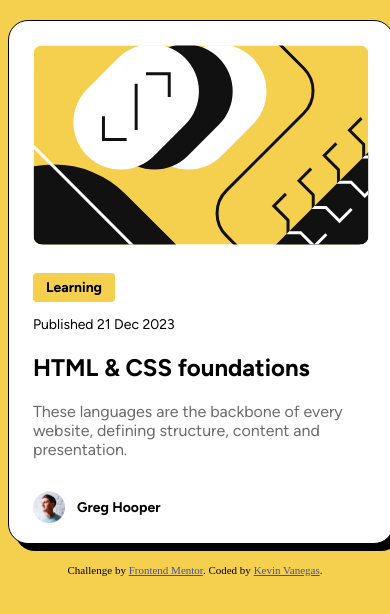
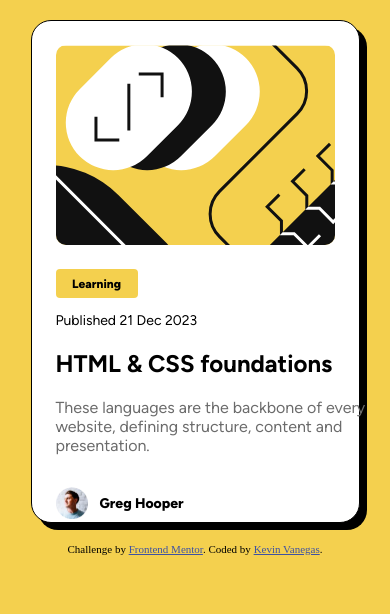
Before and after one commit to kevlofi/blog-preview-card, a plain HTML site: page index.html in a window 390 px wide. Drawn offline with Linux system fonts and the light colour scheme.

Commit message:
Started work on mobile

```diff
--- a/index.html
+++ b/index.html
@@ -14,14 +14,16 @@
   </head>
   <body>
     <div class="card">
-      <img
-        src="images/illustration-article.svg"
-        id="blog-image"
-        alt="A minimalist abstract illustration featuring black and white geometric shapes on a yellow background"
-      />
+      <div class="svg-container">
+        <img
+          src="images/illustration-article.svg"
+          id="blog-image"
+          alt="A minimalist abstract illustration featuring black and white geometric shapes on a yellow background"
+        />
+      </div>
       <div class="content">
         <div class="learning-container">
-          <h5>Learning</h5>
+          <h5 id="learning">Learning</h5>
         </div>
         <p id="published-date">Published 21 Dec 2023</p>
         <h2>HTML & CSS foundations</h2>
--- a/style.css
+++ b/style.css
@@ -22,11 +22,43 @@ body {
   background-color: #fff;
 }
 
-#blog-image {
+.svg-container {
   width: 336px;
   height: 200px;
   margin: 24px 24px 0 24px;
   border-radius: 10px;
+  overflow: hidden;
+}
+
+h5 {
+  margin: 0;
+  padding: 0;
+  font-family: "Figtree", sans-serif;
+  font-weight: 800;
+  font-size: 14px;
+}
+
+@media (max-width: 500px) {
+  .card {
+    width: 327px;
+    height: 501px;
+  }
+
+  .svg-container {
+    width: 279px;
+    height: 200px;
+    border-radius: 10px;
+    overflow: hidden;
+  }
+
+  #blog-image {
+    object-fit: cover;
+    object-position: -30px 0;
+  }
+
+  #learning {
+    font-size: 12px;
+  }
 }
 
 .learning-container {
@@ -43,13 +75,6 @@ h2 {
   font-family: "Figtree", sans-serif;
   font-weight: ExtraBold;
   font-size: 24px;
-}
-h5 {
-  margin: 0;
-  padding: 0;
-  font-family: "Figtree", sans-serif;
-  font-weight: ExtraBold;
-  font-size: 14px;
 }
 
 #published-date {
```
